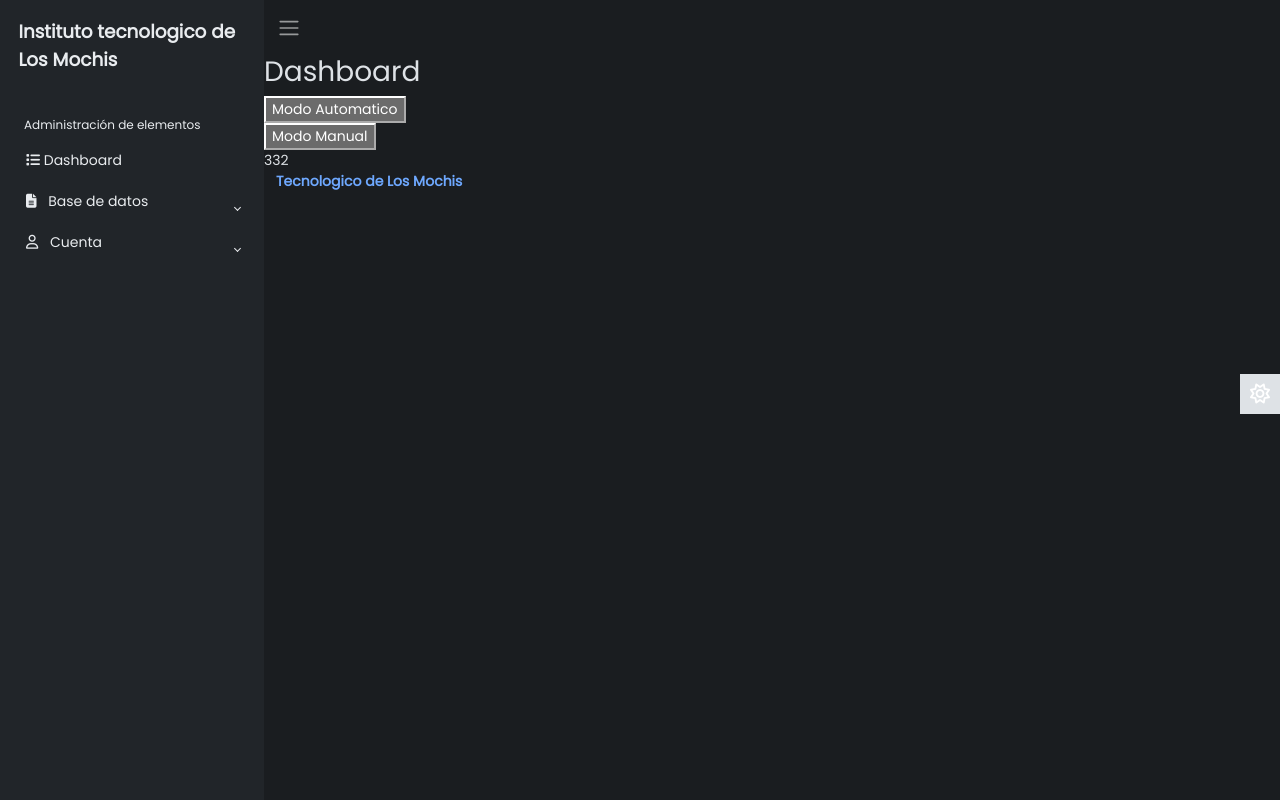
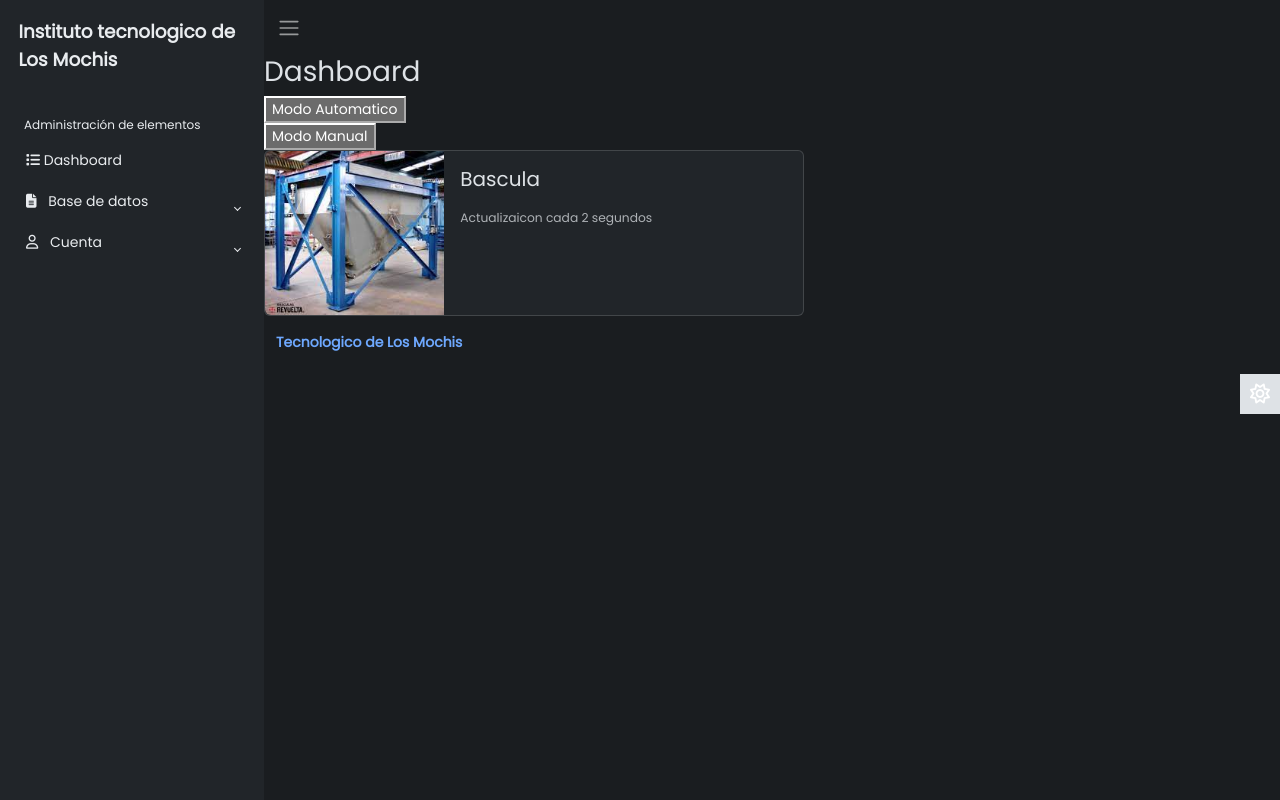
Before and after one commit to GameWork14/testing-mqtt, a Django app: page / in a window 1280 px wide. Run offline with Django 4.2, Linux system fonts and the light colour scheme; the visitor is signed in with stand-in values (Sample User, id 1); data that the repository does not hold is empty; some libraries are stand-ins or nearby versions.

Commit message:
revision 12/12/23

```diff
--- a/projfin/core/templates/core/home.html
+++ b/projfin/core/templates/core/home.html
@@ -10,7 +11,23 @@
         <button type="submit">Modo Manual</button>
     </form>
 
-    <div hx-get="{% url 'sensor1' %}" hx-trigger="every 2s"></div>
+
+      <div class="card mb-3" style="max-width: 540px;">
+        <div class="row g-0">
+          <div class="col-md-4">
+            <img src="{% static "img/bascula.png" %}" class="img-fluid rounded-start">
+          </div>
+          <div class="col-md-8">
+            <div class="card-body">
+              <h5 class="card-title">Bascula</h5>
+              <p class="card-text">
+                <div hx-get="{% url 'sensor1' %}" hx-trigger="every 2s"></div>
+              </p>
+              <p class="card-text"><small class="text-muted">Actualizaicon cada 2 segundos</small></p>
+            </div>
+          </div>
+        </div>
+      </div>
 
 
 {% endblock %}
--- a/projfin/core/views.py
+++ b/projfin/core/views.py
@@ -1,12 +1,11 @@
 from django.shortcuts import render, redirect
 from django.contrib.auth.decorators import login_required
 from django.contrib.auth import logout
-from core.models import ventasmqtt
 import paho.mqtt.client as mqtt
 import json
 from core.models import ventasmqtt
 from core.models import Alarmasmqtt
-import random
+from core.models import sensor1mqtt
 import json
 
 
@@ -14,34 +13,22 @@ def on_connect(client, userdata, flags, rc):
         print("Conectado: " + str(rc))
 
         client.subscribe("ASLW/Ventas")
-        client.subscribe("ASLW/Alarmas/Presencia")
-        client.subscribe("ASLW/Alarmas/Paro")
-        client.subscribe("ASLW/Alarmas/ViolacionDeActuadores")
-        client.subscribe("ASLW/Alarmas/ModoOperacion")
+        client.subscribe("ASLW/Alarmas")
+        client.subscribe("ASLW/sensor1")
 
 def on_message(client, userdata, msg):
 
     print(msg.topic+" "+str(msg.payload))
     payload=json.loads(msg.payload)
 
-    if msg.topic == "ASLW/Alarmas/ModoOperacion":
-        Alarmasmqtt.objects.create(
-            ModoOperacion=payload['ModoOperacion'],
+    if msg.topic == "ASLW/sensor1":
+        sensor1mqtt.objects.create(
+            sensor=payload['sensor'],
         )
 
-    if msg.topic == "ASLW/Alarmas/Presencia":
+    if msg.topic == "ASLW/Alarmas":
         Alarmasmqtt.objects.create(
-            Presencia=payload['presencia'],
-        )
-
-    if msg.topic == "ASLW/Alarmas/Paro":
-        Alarmasmqtt.objects.create(
-            ParoDeEmergencia=payload['paro'],
-        )
-
-    if msg.topic == "ASLW/Alarmas/ViolacionDeActuadores":
-        Alarmasmqtt.objects.create(
-            ViolacionActuador =payload['ViolacionActuador'],
+            Alarmas=payload['alarmas'],
         )
 
     if msg.topic == "ASLW/Ventas":
@@ -94,5 +81,5 @@ from django.http import HttpResponse
 import random
 
 def sensor1(request):
-    # data = Sensor1.objects.all().last()
-    return HttpResponse(str(random.randint(1,1000)))
+    data = sensor1mqtt.objects.all().last()
+    return HttpResponse(str(data.sensor))
```
Also changed, not shown: other parts of projfin/core/templates/core/home.html (+2 -1 lines), projfin/core/models.py (+6 -4 lines), projfin/core/migrations/0005_sensor1mqtt_and_more.py (added), projfin/core/migrations/0006_rename_sensor1_sensor1mqtt_sensor.py (added), projfin/core/static/img/bascula.png (added).
